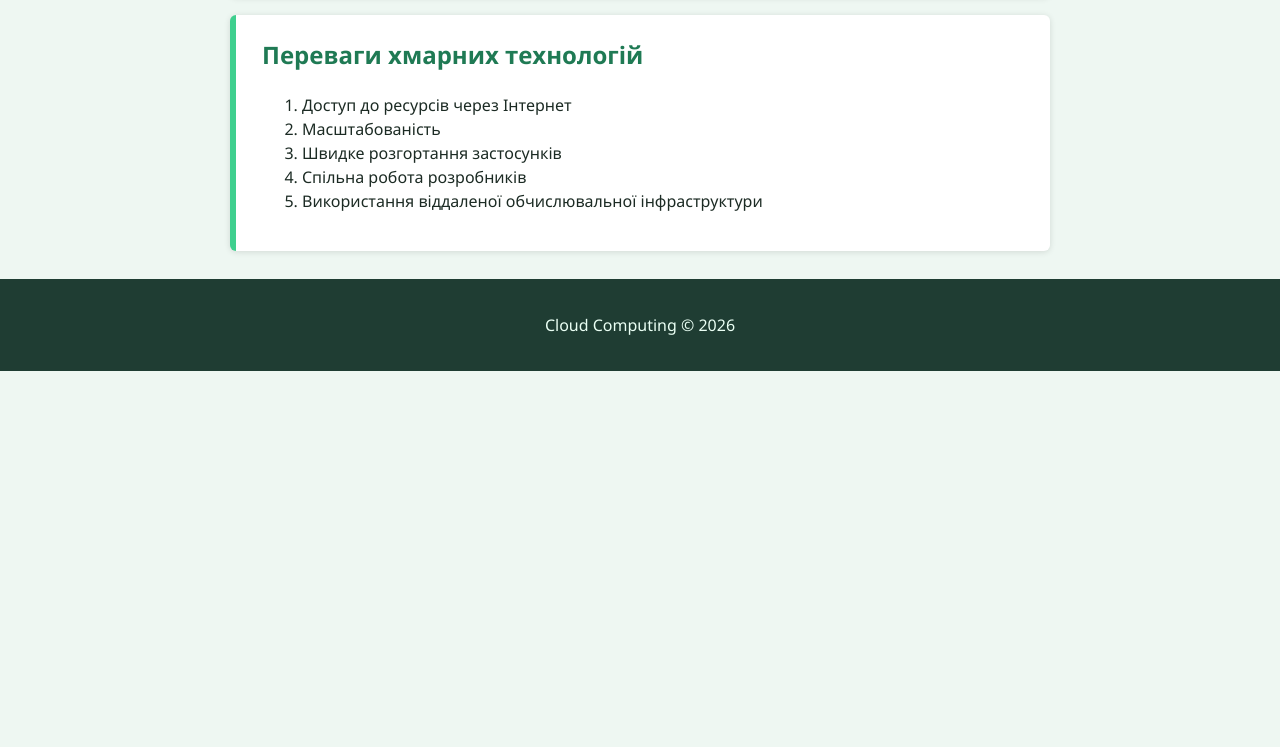
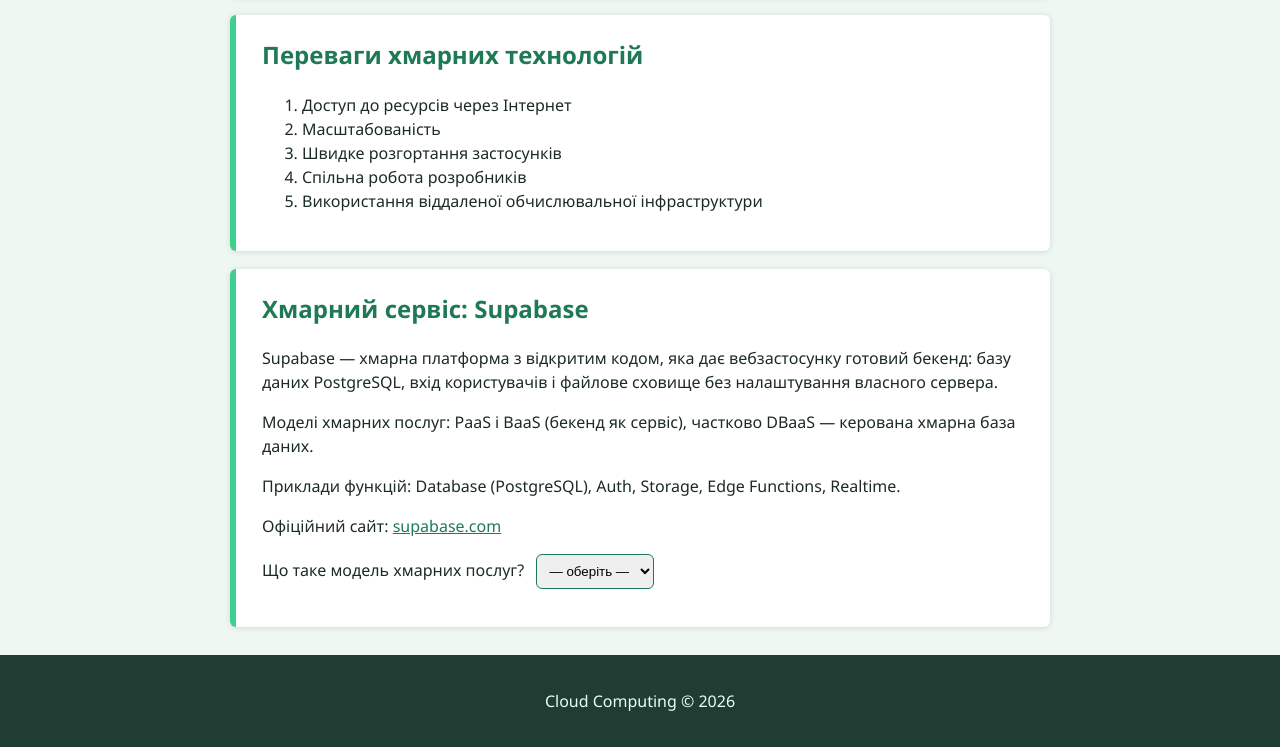
Before and after one commit to kravetskarina/cloud-practice-1, a plain HTML site: page index.html in a window 1280 px wide. Shown: the part 826-1573 px from the top of the page. Before the commit the page ends 1197 px from the top, so only its background shows below. Drawn offline with Linux system fonts and the light colour scheme.

Commit message:
Add Supabase service block

```diff
--- a/index.html
+++ b/index.html
@@ -40,6 +40,21 @@
             <li>Використання віддаленої обчислювальної інфраструктури</li>
         </ol>
     </section>
+    <section class="card">
+        <h2>Хмарний сервіс: Supabase</h2>
+        <p>Supabase — хмарна платформа з відкритим кодом, яка дає вебзастосунку готовий бекенд: базу даних PostgreSQL, вхід користувачів і файлове сховище без налаштування власного сервера.</p>
+        <p>Моделі хмарних послуг: PaaS і BaaS (бекенд як сервіс), частково DBaaS — керована хмарна база даних.</p>
+        <p>Приклади функцій: Database (PostgreSQL), Auth, Storage, Edge Functions, Realtime.</p>
+        <p>Офіційний сайт: <a href="https://supabase.com/">supabase.com</a></p>
+        <label for="model">Що таке модель хмарних послуг?</label>
+        <select id="model" onchange="showModel()">
+            <option value="">— оберіть —</option>
+            <option value="iaas">IaaS</option>
+            <option value="paas">PaaS</option>
+            <option value="saas">SaaS</option>
+        </select>
+        <p id="modelInfo"></p>
+    </section>
 </main>
 <footer>
     <p>Cloud Computing © 2026</p>
--- a/script.js
+++ b/script.js
@@ -2,3 +2,13 @@ function showMessage() {
     const message = document.getElementById("message");
     message.textContent = "JavaScript працює. Хмарний застосунок успішно запущено!";
 }
+
+function showModel() {
+    const info = {
+        iaas: "IaaS — інфраструктура як сервіс: оренда віртуальних машин, дисків і мережі (наприклад, Amazon EC2).",
+        paas: "PaaS — платформа як сервіс: середовище для запуску й розробки застосунків без керування серверами (наприклад, Supabase, Vercel).",
+        saas: "SaaS — програма як сервіс: готовий застосунок у браузері (наприклад, Google Docs, GitHub)."
+    };
+    const key = document.getElementById("model").value;
+    document.getElementById("modelInfo").textContent = info[key] || "";
+}
```
